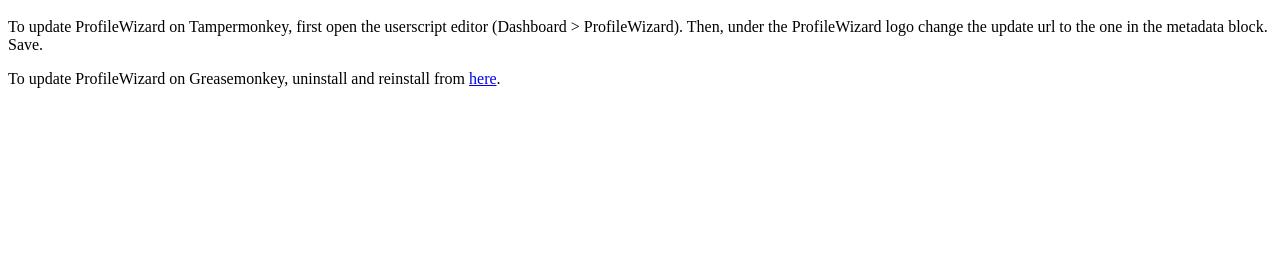
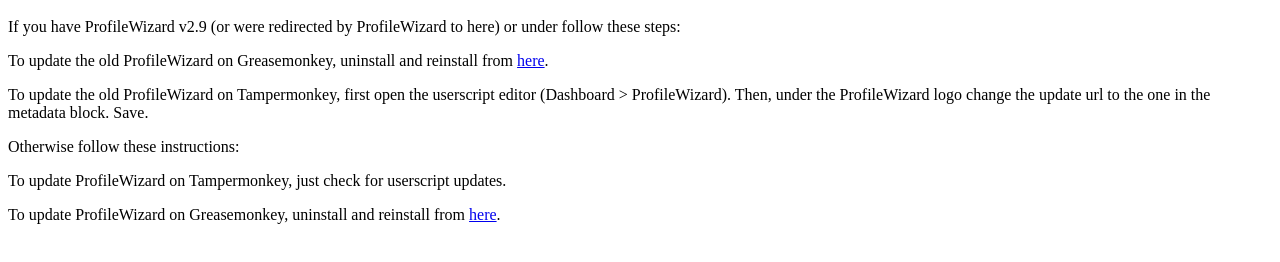
Before and after one commit to hiccup01/ProfileWizard, a plain HTML site: page updateurl.html in a window 1280 px wide. Shown: the part 48-310 px from the top of the page. Drawn offline with Linux system fonts and the light colour scheme.

Commit message:
Make updates apply to everyone

```diff
--- a/updateurl.html
+++ b/updateurl.html
@@ -4,7 +4,14 @@
 </head>
 <body>
 <h1>ProfileWizard Update Instructions</h1>
-<p>To update ProfileWizard on Tampermonkey, first open the userscript editor (Dashboard > ProfileWizard). Then, under the ProfileWizard logo change the update url to the one in the metadata block. Save.</p>
+<p>If you have ProfileWizard v2.9 (or were redirected by ProfileWizard to here) or under follow these steps:</p>
+
+
+<p>To update the old ProfileWizard on Greasemonkey, uninstall and reinstall from <a href="https://raw.githubusercontent.com/hiccup01/ProfileWizard/master/profile.user.js">here</a>.</p>
+<p>To update the old ProfileWizard on Tampermonkey, first open the userscript editor (Dashboard > ProfileWizard). Then, under the ProfileWizard logo change the update url to the one in the metadata block. Save.</p>
+
+<p>Otherwise follow these instructions:</p>
+<p>To update ProfileWizard on Tampermonkey, just check for userscript updates.</p>
 <p>To update ProfileWizard on Greasemonkey, uninstall and reinstall from <a href="https://raw.githubusercontent.com/hiccup01/ProfileWizard/master/profile.user.js">here</a>.</p>
 </body>
 </html>
```
